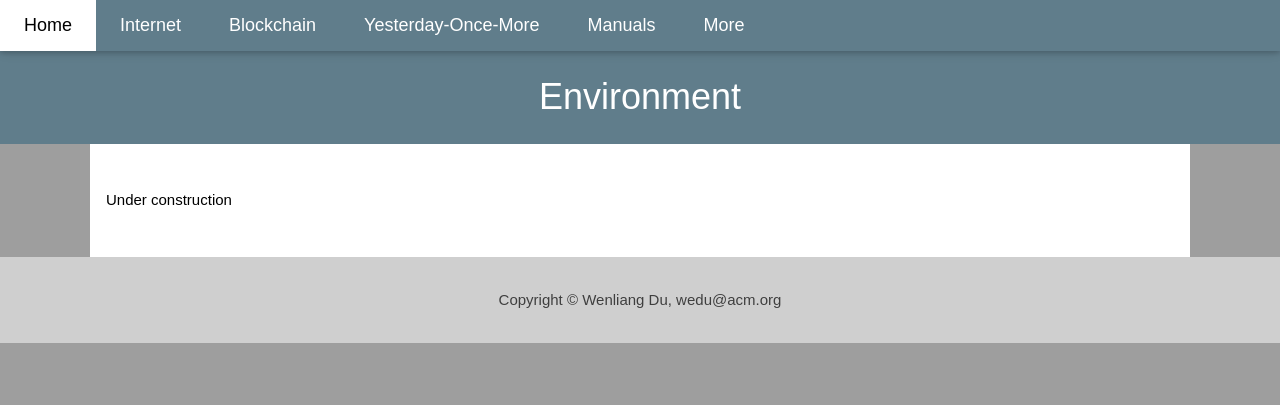
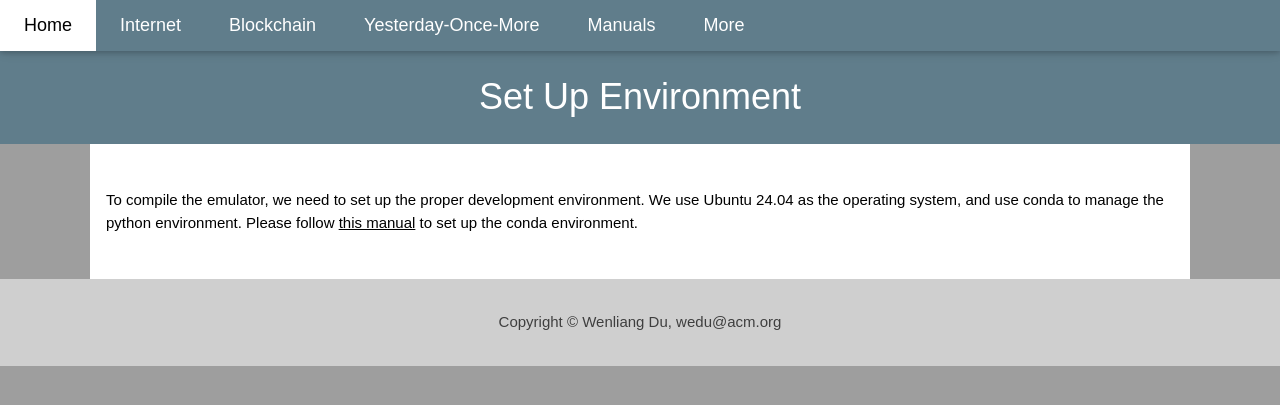
Before and after one commit to seed-labs/seed-emulator-www, a Jekyll site: the page built from manuals/env.md, in a window 1280 px wide. Shown: the top 405 px of the page. Built offline with Jekyll 4.4.1, drawn with Linux system fonts in a browser that asks for light colours.

Commit message:
revision in progress

```diff
--- a/manuals/env.md
+++ b/manuals/env.md
@@ -1,6 +1,10 @@
 ---
  layout: default
- title:  Environment
+ title:  Set Up Environment
 ---
 
-Under construction
+To compile the emulator, we need to set up the proper development environment.
+We use Ubuntu 24.04 as the operating system, and use conda to manage the
+python environment. Please follow
+[this manual](https://github.com/seed-labs/seed-emulator/tree/development/VM_images/conda-env)
+to set up the conda environment.
```
Also changed, not shown: manuals/index.md (+4 -4 lines), manuals/ip_address.md (+5 -0 lines).
